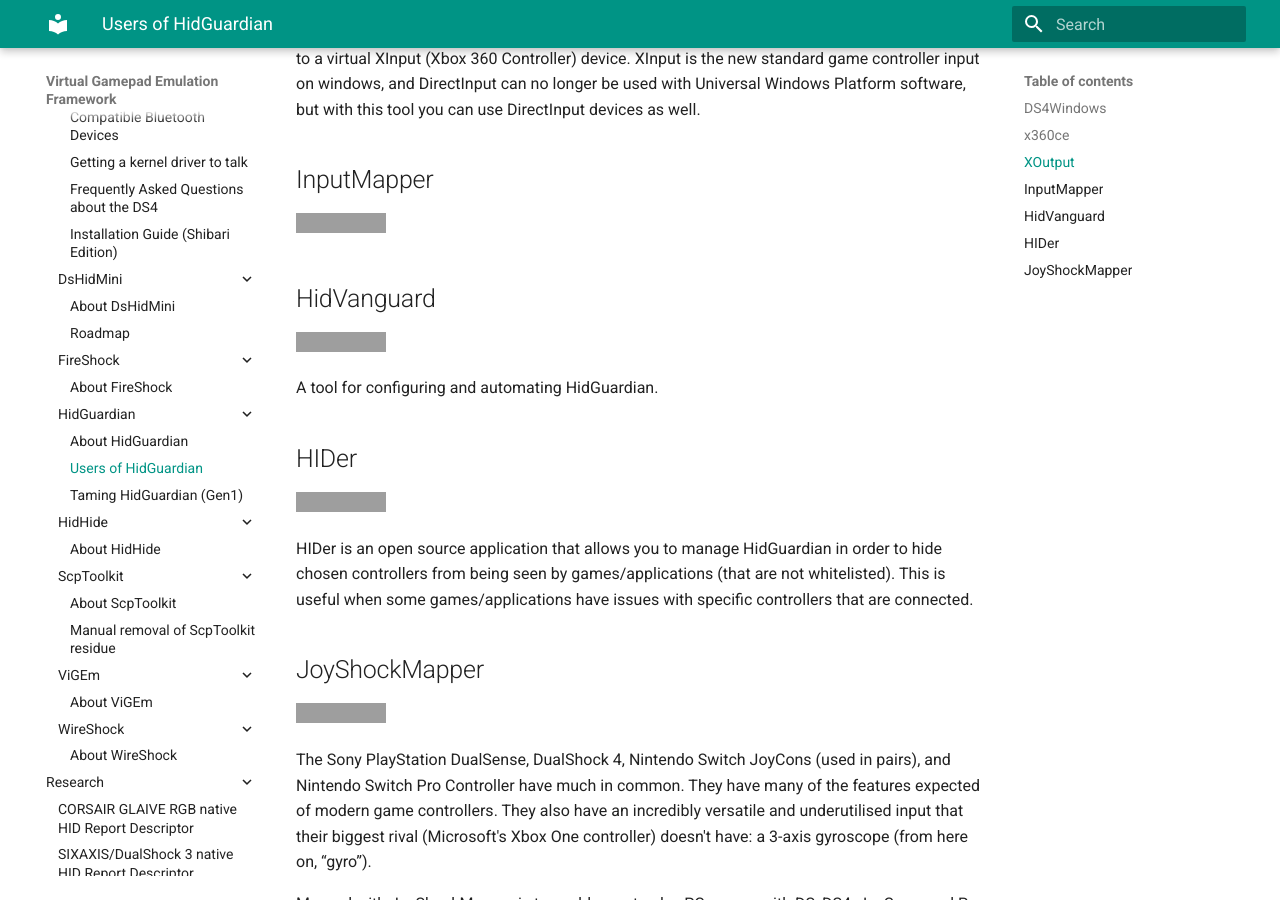
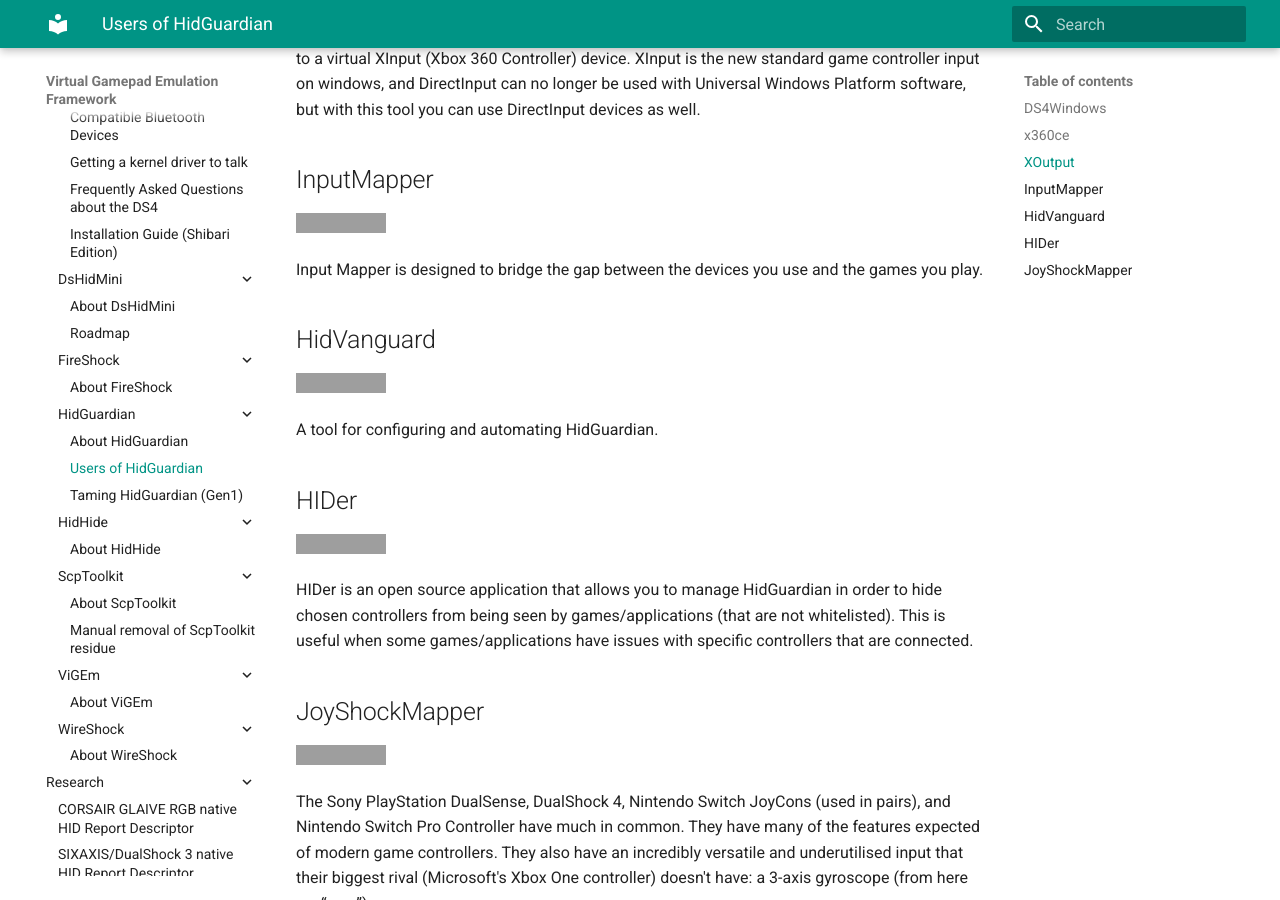
Before and after one commit to nefarius/ViGEm.github.io, an MkDocs documentation site: the page built from docs/projects/HidGuardian/Hall-of-fame.md, in a window 1280 px wide and 900 px high, scrolled down 861 px. Built offline with MkDocs 1.6.1 and Material for MkDocs 9.7.7, drawn with Linux system fonts in a browser that asks for light colours; grey boxes are pictures that could not be loaded.

Commit message:
Restored accidentally removed summary of InputMapper

```diff
--- a/docs/projects/HidGuardian/Hall-of-fame.md
+++ b/docs/projects/HidGuardian/Hall-of-fame.md
@@ -26,6 +26,8 @@
 
 [![Website](https://img.shields.io/badge/Website-yellowgreen?logo=html5)](https://inputmapper.com/)
 
+Input Mapper is designed to bridge the gap between the devices you use and the games you play.
+
 ## HidVanguard
 
 [![GitHub](https://img.shields.io/badge/GitHub-yellowgreen?logo=github)](https://github.com/dixonte/HidVanguard)
```
